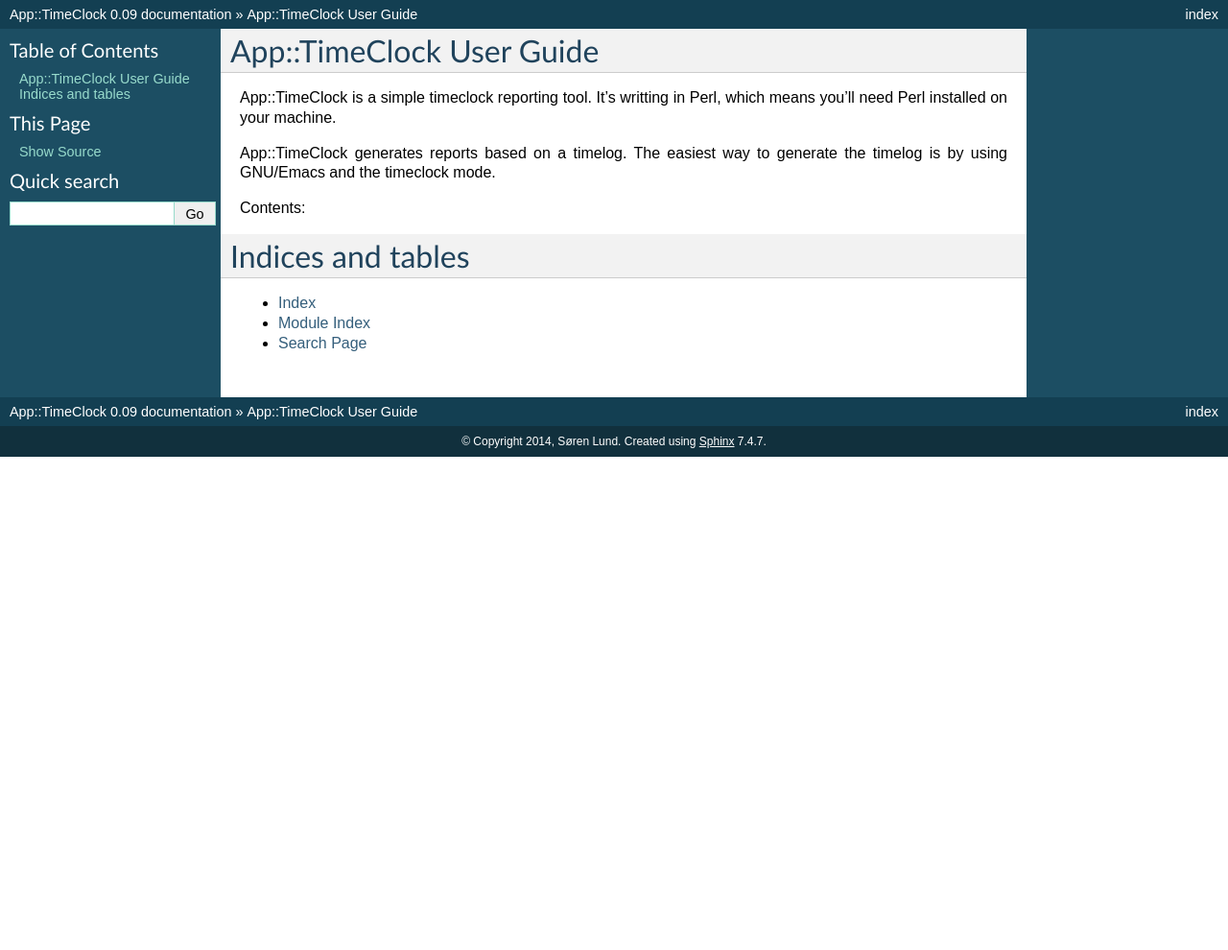
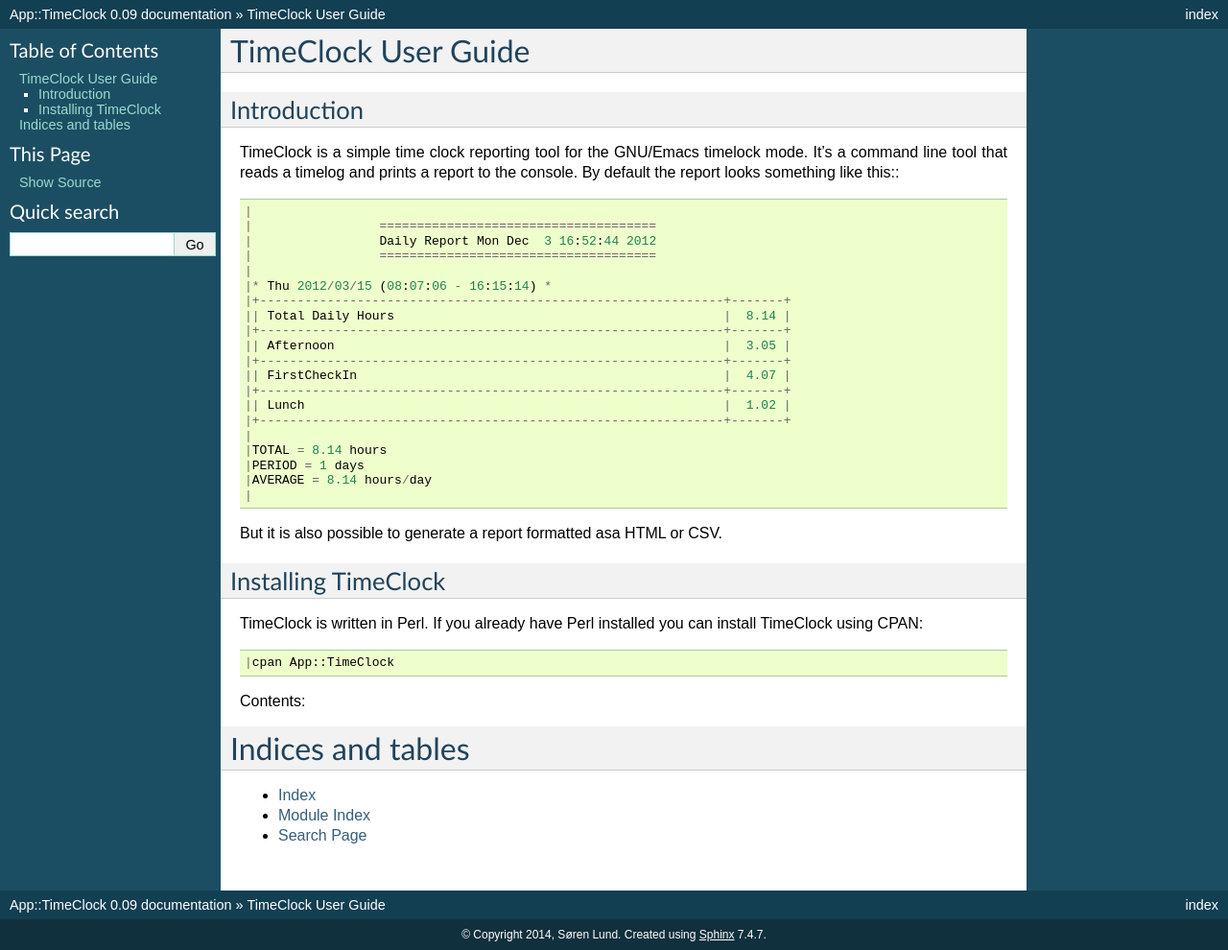
Before and after one commit to soren/App-TimeClock, a Sphinx documentation site: the page built from docs/index.rst, in a window 1280 px wide. Shown: the whole page at 96% size. Built offline with Sphinx 7.4.7, drawn with Linux system fonts in a browser that asks for light colours; before the commit the page ends 900 px from its top, so only the background shows below that.

Commit message:
Updated user guide.

```diff
--- a/docs/index.rst
+++ b/docs/index.rst
@@ -3,14 +3,49 @@
    You can adapt this file completely to your liking, but it should at least
    contain the root `toctree` directive.
 
-App::TimeClock User Guide
-=========================
+TimeClock User Guide
+====================
 
-App::TimeClock is a simple timeclock reporting tool. It's writting in
-Perl, which means you'll need Perl installed on your machine.
+Introduction
+------------
 
-App::TimeClock generates reports based on a timelog. The easiest way
-to generate the timelog is by using GNU/Emacs and the timeclock mode.
+TimeClock is a simple time clock reporting tool for the GNU/Emacs
+timelock mode. It's a command line tool that reads a timelog and
+prints a report to the console. By default the report looks something
+like this:::
+
+|
+|                 =====================================
+|                 Daily Report Mon Dec  3 16:52:44 2012
+|                 =====================================
+|
+|* Thu 2012/03/15 (08:07:06 - 16:15:14) *
+|+--------------------------------------------------------------+-------+
+|| Total Daily Hours                                            |  8.14 |
+|+--------------------------------------------------------------+-------+
+|| Afternoon                                                    |  3.05 |
+|+--------------------------------------------------------------+-------+
+|| FirstCheckIn                                                 |  4.07 |
+|+--------------------------------------------------------------+-------+
+|| Lunch                                                        |  1.02 |
+|+--------------------------------------------------------------+-------+
+|
+|TOTAL = 8.14 hours
+|PERIOD = 1 days
+|AVERAGE = 8.14 hours/day
+|
+
+But it is also possible to generate a report formatted asa HTML or
+CSV.
+
+Installing TimeClock
+--------------------
+
+TimeClock is written in Perl. If you already have Perl installed you
+can install TimeClock using CPAN::
+
+|cpan App::TimeClock
+
 
 
 Contents:
```
